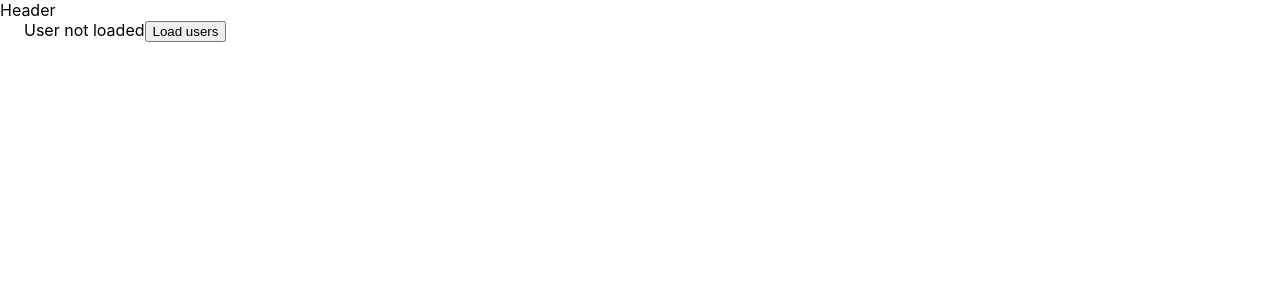
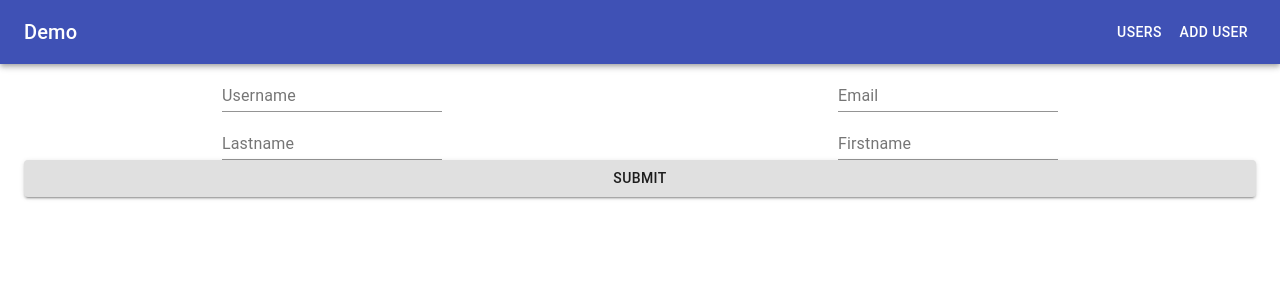
Before and after one commit to kmarques/wsf-devfront, a React (Create React App) app: page /users/add in a window 1280 px wide. Shown: the top 300 px of the page. Built offline with nearby package versions, Linux system fonts and the light colour scheme; the HTML template or start-up script is replaced by a standard one.

Commit message:
react-router-dom + api POST

```diff
--- a/src/components/Body.js
+++ b/src/components/Body.js
@@ -1,11 +1,25 @@
 import React from "react";
 import { Container } from "@material-ui/core";
 import UserList from "./User/List";
+import { Switch, Route } from "react-router-dom";
+import UserAdd from "./User/Add";
+import UserShow from "./User/Show";
 
 export default function Body() {
   return (
     <Container>
-      <UserList />
+      <Switch>
+        <Route exact path="/users">
+          <UserList />
+        </Route>
+        <Route path="/users/add">
+          <UserAdd />
+        </Route>
+        <Route path="/users/:username">
+          <UserShow />
+        </Route>
+        <Route path="*">404 Not found</Route>
+      </Switch>
     </Container>
   );
 }
--- a/src/components/Header.js
+++ b/src/components/Header.js
@@ -1,7 +1,34 @@
 import React from "react";
-import { Container } from "@material-ui/core";
-import UserTable from "./User/List";
+import {
+  AppBar,
+  Toolbar,
+  Typography,
+  Button,
+  makeStyles,
+} from "@material-ui/core";
+import { Link } from "react-router-dom";
+
+const useStyles = makeStyles((theme) => ({
+  title: {
+    flexGrow: 1,
+  },
+}));
 
 export default function Header() {
-  return <>Header</>;
+  const classes = useStyles();
+  return (
+    <AppBar position="static">
+      <Toolbar>
+        <Typography variant="h6" className={classes.title}>
+          Demo
+        </Typography>
+        <Button color="inherit" component={Link} to="/users">
+          Users
+        </Button>
+        <Button color="inherit" component={Link} to="/users/add">
+          Add User
+        </Button>
+      </Toolbar>
+    </AppBar>
+  );
 }
--- /dev/null
+++ b/src/components/User/Add.js
@@ -0,0 +1,73 @@
+import React, { useState } from "react";
+import useUserManager from "../../hooks/useUserManager";
+import { Grid, TextField, Button } from "@material-ui/core";
+import { useHistory } from "react-router";
+
+export default function UserAdd() {
+  const { add } = useUserManager();
+  const [formData, setFormData] = useState({});
+  const history = useHistory();
+
+  const handleChange = (e) => {
+    // const key  = e.target.name;
+    // const newData = {...formData};
+    // newData[key] = e.target.value
+    // setFormData(newData);
+    setFormData({
+      ...formData,
+      [e.target.name]: e.target.value,
+    });
+  };
+
+  return (
+    <Grid container direction="column">
+      <Grid item container alignItems="center" justify="space-around">
+        <Grid item>
+          <TextField
+            name="username"
+            value={formData.username}
+            label="Username"
+            onChange={handleChange}
+          />
+        </Grid>
+        <Grid item>
+          <TextField
+            name="email"
+            value={formData.email}
+            label="Email"
+            onChange={handleChange}
+          />
+        </Grid>
+      </Grid>
+      <Grid item container alignItems="center" justify="space-around">
+        <Grid item>
+          <TextField
+            name="last_name"
+            value={formData.last_name}
+            label="Lastname"
+            onChange={handleChange}
+          />
+        </Grid>
+        <Grid item>
+          <TextField
+            name="first_name"
+            value={formData.first_name}
+            label="Firstname"
+            onChange={handleChange}
+          />
+        </Grid>
+      </Grid>
+      <Button
+        variant="contained"
+        onClick={() =>
+          add(formData).then(() => {
+            setFormData({});
+            history.push("/users");
+          })
+        }
+      >
+        Submit
+      </Button>
+    </Grid>
+  );
+}
--- /dev/null
+++ b/src/components/User/Show.js
@@ -0,0 +1,14 @@
+import React, { useState } from "react";
+import useUserManager from "../../hooks/useUserManager";
+import { Grid, TextField, Button } from "@material-ui/core";
+import { useHistory, useParams } from "react-router";
+
+export default function UserShow() {
+  const params = useParams();
+
+  return (
+    <Grid container direction="column">
+      {JSON.stringify(params)}
+    </Grid>
+  );
+}
--- a/src/contexts/actions/users-backend.js
+++ b/src/contexts/actions/users-backend.js
@@ -8,21 +8,11 @@ export const getUsers = async (page = 1, itemsPerPage = 20) => {
   return responseDecoded.data;
 };
 
-export const addItem = (name) =>
-  fetch("http://localhost:3001/posts", {
+export const addUser = (user) =>
+  fetch("http://localhost:3000/users", {
     method: "POST",
     headers: { "content-type": "application/json" },
-    body: JSON.stringify({ name }),
-  }).then((res) => res.json());
-
-export const updateItem = (item, value) =>
-  fetch("http://localhost:3001/posts/" + item.id, {
-    method: "PUT",
-    headers: { "content-type": "application/json" },
-    body: JSON.stringify({ id: item.id, name: value }),
-  }).then((res) => res.json());
-
-export const deleteItem = (item) =>
-  fetch("http://localhost:3001/posts/" + item.id, {
-    method: "DELETE",
-  }).then((res) => res.json());
+    body: JSON.stringify({ users: [user] }),
+  })
+    .then((res) => res.json())
+    .then((responseDecoded) => responseDecoded.data);
--- a/src/hooks/useUserManager.js
+++ b/src/hooks/useUserManager.js
@@ -1,5 +1,8 @@
 import { useState, useEffect } from "react";
-import { getUsers as fetchUsers } from "../contexts/actions/users-backend";
+import {
+  addUser,
+  getUsers as fetchUsers,
+} from "../contexts/actions/users-backend";
 
 export default function useUserManager(loadOnMount = false) {
   const [users, setUsers] = useState();
@@ -14,6 +17,12 @@ export default function useUserManager(loadOnMount = false) {
     );
   };
 
+  const add = async (user) => {
+    return addUser(user).then((_users) =>
+      setUsers([...(users || []), ..._users])
+    );
+  };
+
   const loadMore = () => {
     if (!isLast)
       fetchUsers(page + 1, perPage).then((_users) => {
@@ -24,12 +33,21 @@ export default function useUserManager(loadOnMount = false) {
   };
 
   const getUsersPage = (params) => {
-console.log(params);
-  }
+    console.log(params);
+  };
 
   useEffect(() => {
     if (loadOnMount || users !== undefined) getUsers();
   }, [perPage]);
 
-  return { users, isLast, loadMore, getUsers, perPage, setPerPage, getUsersPage };
+  return {
+    users,
+    isLast,
+    loadMore,
+    getUsers,
+    perPage,
+    add,
+    setPerPage,
+    getUsersPage,
+  };
 }
```
